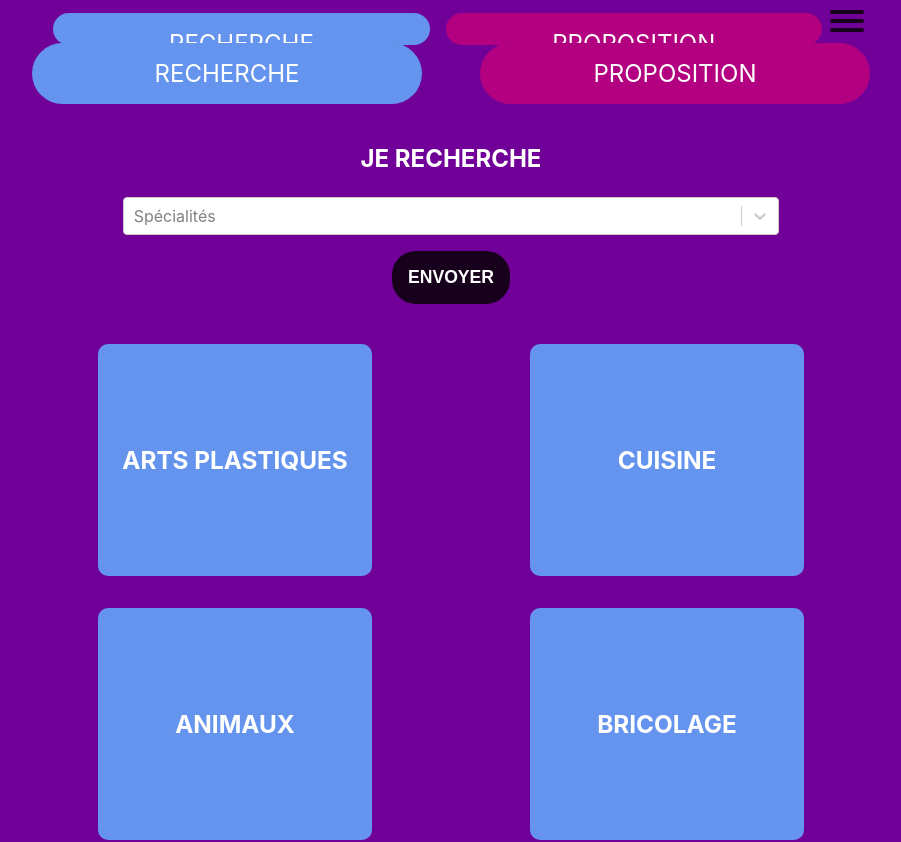
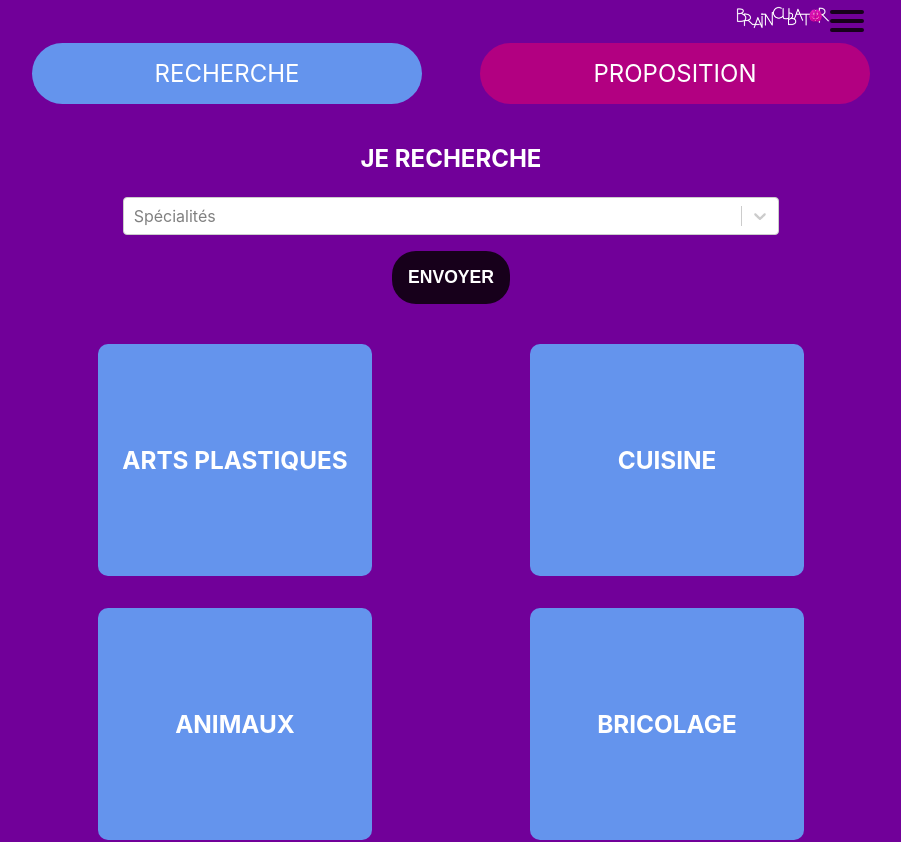
Before and after one commit to SalemDrenay/hackathon2, a React (Create React App) app in the folder glitchteam-app/: page /home in a window 1280 px wide. Shown: the top 842 px of the page, without its empty margins (189-1090 px from the left). Built offline with nearby package versions, Linux system fonts and the light colour scheme.

Commit message:
import logo on homePage

```diff
--- a/glitchteam-app/src/assets/css/Home.css
+++ b/glitchteam-app/src/assets/css/Home.css
@@ -23,6 +23,10 @@
     height: 30px;
     margin-right: 35px;
     margin-top:5px;
+}
+
+.topbar-logo {
+    max-height: 25px;
 }
 
 .home-topbar-button {
--- a/glitchteam-app/src/components/Home.jsx
+++ b/glitchteam-app/src/components/Home.jsx
@@ -4,18 +4,13 @@ import '../assets/css/styles.css';
 import LookingFor from './LookingFor';
 import Transmit from './Transmit';
 
-import burger from '../assets/images/menu.png';
+import logo from '../assets/images/logo.png';
 
 function Home() {
     return (
         <div className="home-page">
             <div className="home-topbar">
-                <a href="#lookingfor" className="home-topbar-button home-topbar-looking">
-                    <p>Recherche</p>
-                </a>
-                <a href="#transmit" className="home-topbar-button home-topbar-transmit">
-                    <p>Proposition</p>
-                </a>
+                <img src={logo} alt="logo de Braincubator" className="topbar-logo"/>
                 <nav role="navigation">
                     <div id="menu-toggle">
                         <input type="checkbox" />
```
Also changed, not shown: 1 other file (tests, documents, lock files or other folders).
